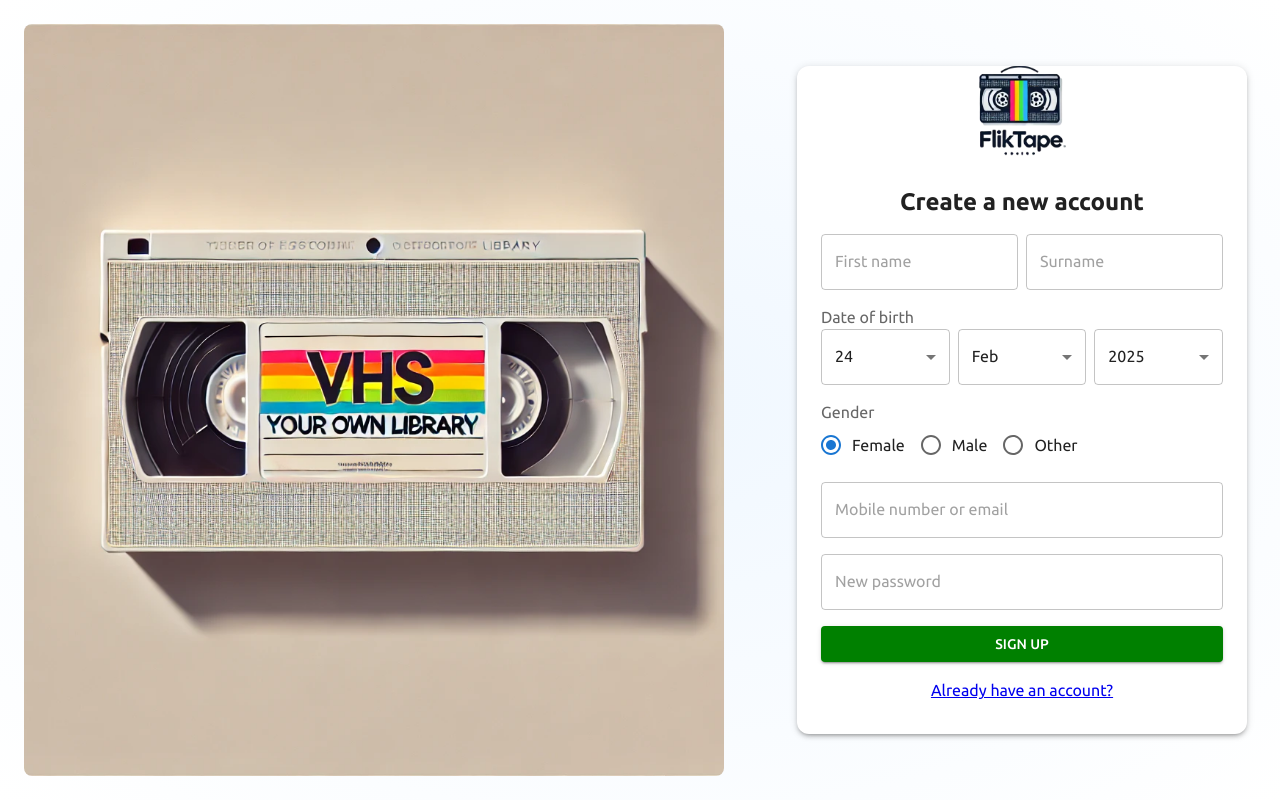
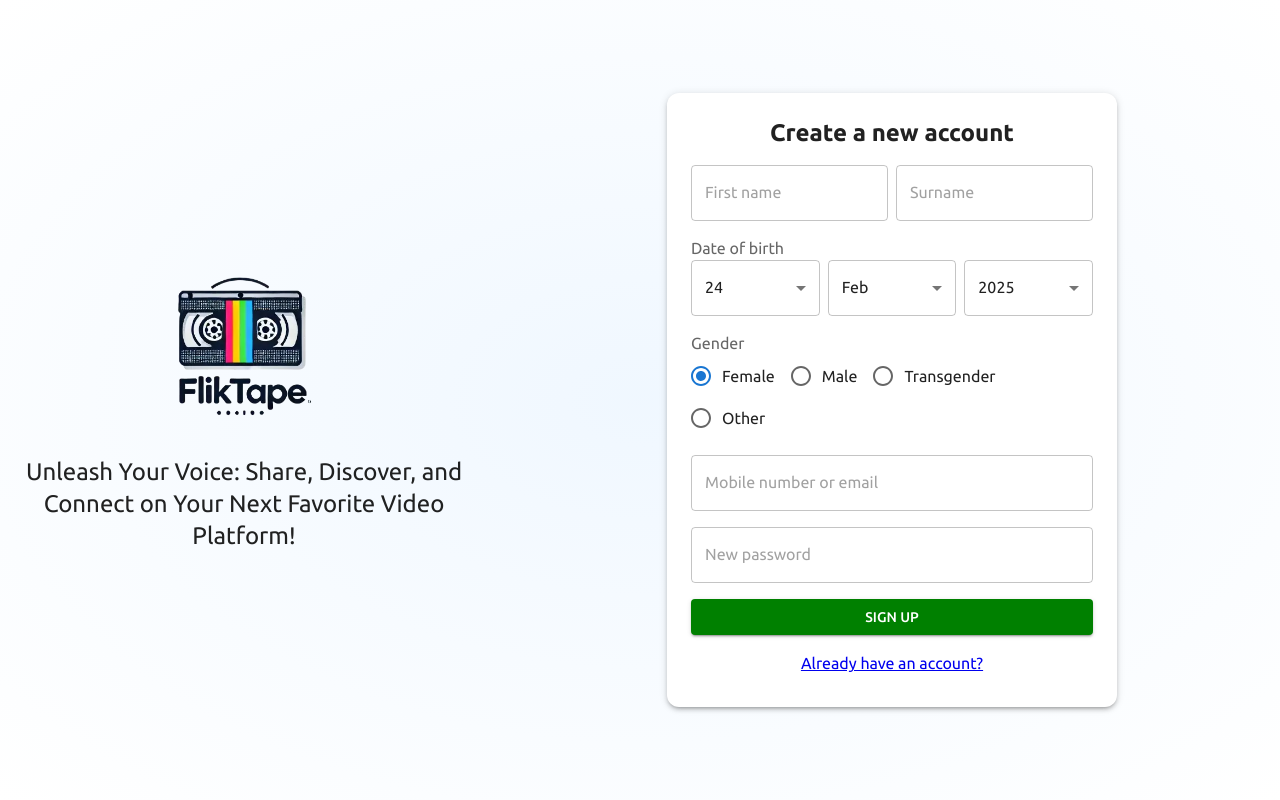
Before and after one commit to arjunrai-1T/xapp-consumer-web, a React (Create React App) app: page /signup in a window 1280 px wide. Built offline with nearby package versions, Linux system fonts and the light colour scheme.

Commit message:
added code for signup and signin

```diff
--- a/src/pages/SignUp/SignUp.tsx
+++ b/src/pages/SignUp/SignUp.tsx
@@ -273,7 +273,7 @@ export default function SignUp(props: { disableCustomTheme?: boolean }) {
           boxShadow: 3,
         }}
       >
-        <Box
+        {/* <Box
         sx={{
           display: 'flex',
           justifyContent: 'center',
@@ -293,7 +293,7 @@ export default function SignUp(props: { disableCustomTheme?: boolean }) {
               objectFit: 'contain', // Prevents cropping
             }}
           />
-        </Box>
+        </Box> */}
         <CardContent>
           <Typography variant="h5" fontWeight="bold" textAlign="center">
             Create a new account
@@ -338,7 +338,8 @@ export default function SignUp(props: { disableCustomTheme?: boolean }) {
             <RadioGroup row defaultValue="female">
               <FormControlLabel value="female" control={<Radio />} label="Female" />
               <FormControlLabel value="male" control={<Radio />} label="Male" />
-              <FormControlLabel value="custom" control={<Radio />} label="Other" />
+              <FormControlLabel value="transgender" control={<Radio />} label="Transgender" />
+              <FormControlLabel value="other" control={<Radio />} label="Other" />
             </RadioGroup>
           </FormControl>
 
@@ -381,8 +382,32 @@ export default function SignUp(props: { disableCustomTheme?: boolean }) {
               width: '100%', // Full screen width
             }}
           >
-              <Box sx={{ flex: { xs: 1, md: 7 }, display: 'flex', justifyContent: 'flex-start', alignItems: 'stretch', width: '100vw',padding:2,overflow: 'hidden' }}>
-                <FlikTapeVHSIcon/>
+              <Box sx={{ flex: { xs: 1, md: 3 }, display: 'flex', flexDirection:'column',justifyContent: 'center', alignItems: 'center', width: '100vw',padding:1,overflow: 'hidden' }}>
+                    <Box
+                        sx={{
+                          display: 'flex',
+                          justifyContent: 'center',
+                          alignItems: 'center',
+                          width: '60%',
+                          maxHeight: '26vh'
+                        }}
+                      >
+                          <Box
+                            component="img"
+                            src={flikTapeLogoImage}
+                            alt="FlikTapeLogo"
+                            sx={{
+                              width: '100%',
+                              aspectRatio: '1 / 1', // Maintain square aspect ratio
+                              objectFit: 'cover', // Prevents cropping
+                            }}
+                          />
+                    </Box>
+                    <Box>
+                      <Typography variant="h5" textAlign="center">
+                          Unleash Your Voice: Share, Discover, and Connect on Your Next Favorite Video Platform!
+                      </Typography>
+                    </Box>
               </Box>
               <Box sx={{ flex: { xs: 1, md: 5 }, display: 'flex', justifyContent: 'flex-start', alignItems: 'stretch',width: '100vw' }}>
                 <SignUpCardNew />
```
